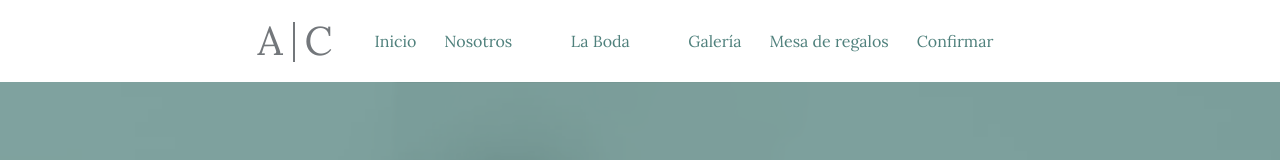
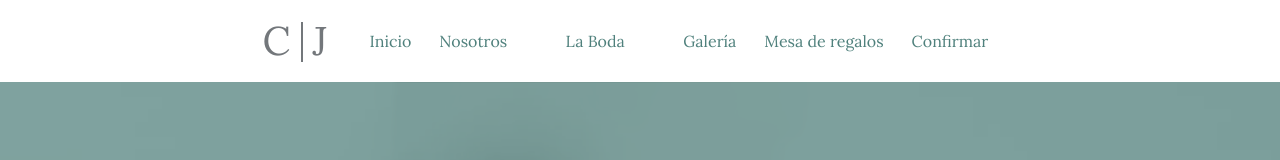
Before and after one commit to pedromichel23/ceci-jonathan-wedding, a plain HTML site: page index.html in a window 1280 px wide. Shown: the top 160 px of the page. Drawn offline with Linux system fonts and the light colour scheme.

Commit message:
modify logo letters

```diff
--- a/index.html
+++ b/index.html
@@ -36,7 +36,7 @@
             </div>
         </div>
         <header id="home" class="header">
-            <div class="logo">A <div class="line"></div> C</div>
+            <div class="logo">C <div class="line"></div> J</div>
             <nav class="menu">
                 <button class="close-btn" aria-label="Mobile close button">
                     <?xml version="1.0" encoding="utf-8"?>
```
